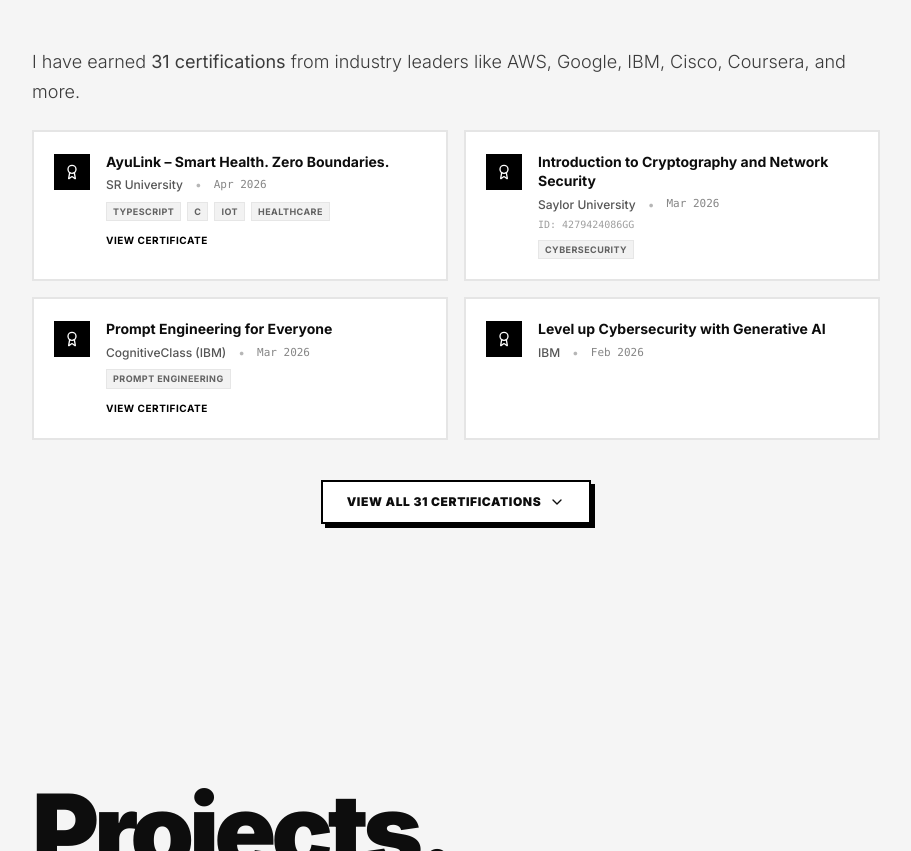
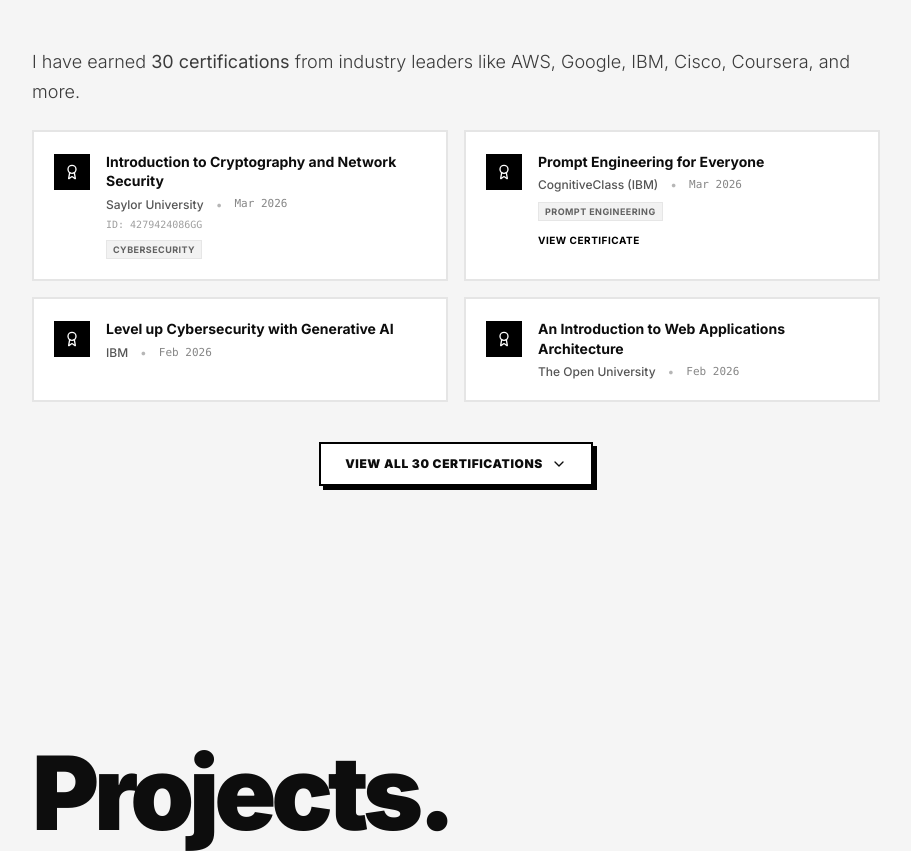
Before and after one commit to anirudh1261/Portfolio, a React (Vite) app: page / in a window 1280 px wide. Shown: the part 2580-3431 px from the top of the page, without its empty margins (184-1095 px from the left). Built offline with nearby package versions, Linux system fonts and the light colour scheme; no server answers.

Commit message:
Remove AyuLink from Certifications section

```diff
--- a/src/components/ExperienceSection.tsx
+++ b/src/components/ExperienceSection.tsx
@@ -3,14 +3,6 @@
 import { Award, ChevronDown, ChevronUp } from 'lucide-react';
 
 const certifications = [
-  // Apr 2026
-  {
-    title: 'AyuLink – Smart Health. Zero Boundaries.',
-    issuer: 'SR University',
-    date: 'Apr 2026',
-    skills: ['TypeScript', 'C', 'IoT', 'Healthcare'],
-    link: 'https://fight-club-ht-01.vercel.app/',
-  },
   // Mar 2026
   {
     title: 'Introduction to Cryptography and Network Security',
```
